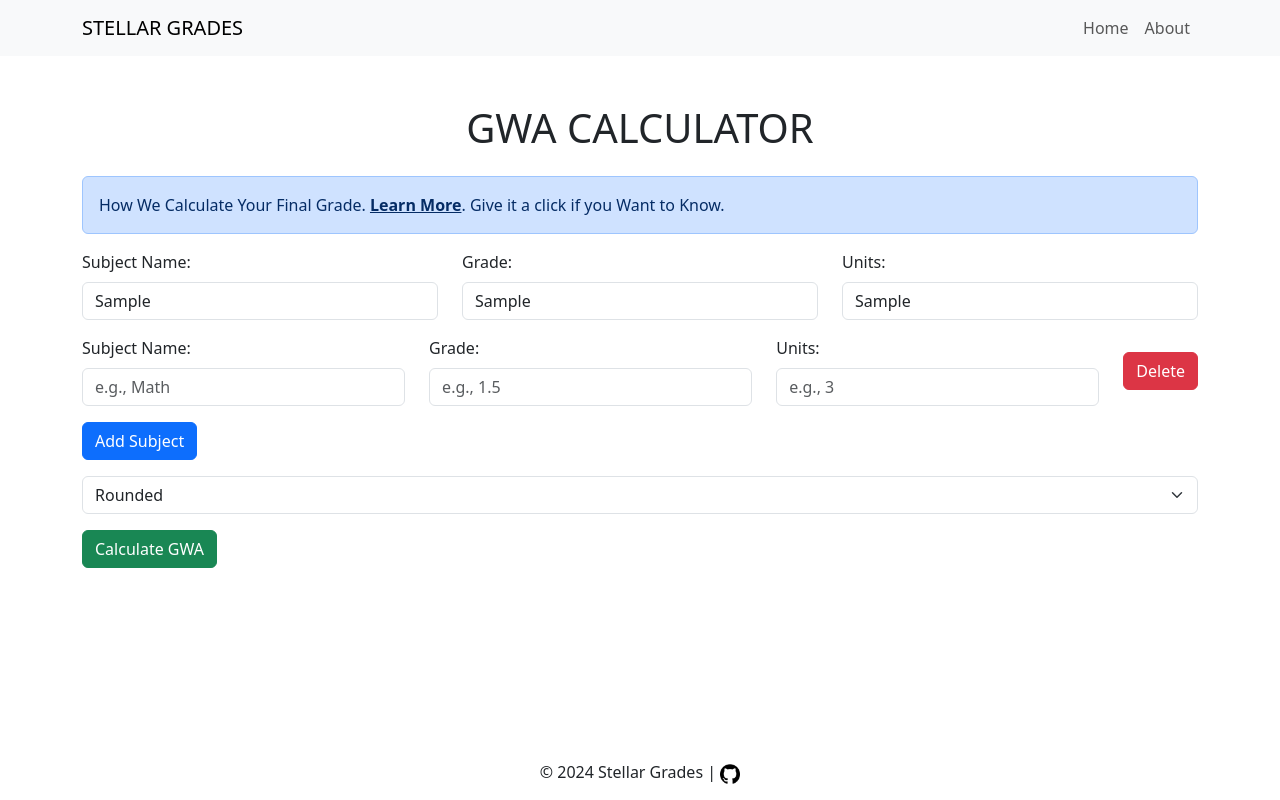
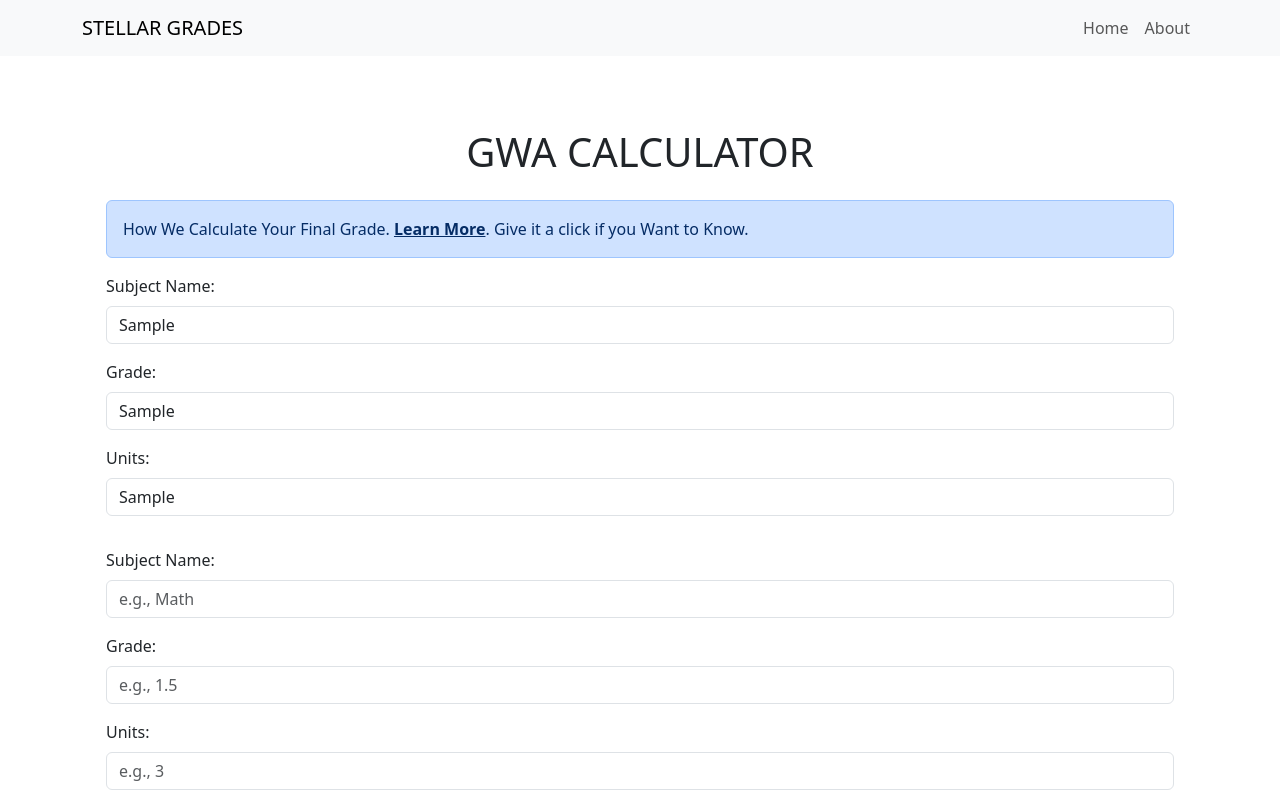
Before and after one commit to jonnelmlique/StellarGrades, a website: page index.html in a window 1280 px wide. Both pictures are taken after typing "Sample", "Sample", "Sample" into the empty fields and a click on the button "Add Subject". Shown: the top 800 px of the page. Drawn offline with nearby package versions, Linux system fonts and the light colour scheme.

Commit message:
add home design

```diff
--- a/index.html
+++ b/index.html
@@ -5,7 +5,7 @@
     <meta name="viewport" content="width=device-width, initial-scale=1.0">
     <title>Stellar Grades - Home</title>
     <link rel="stylesheet" href="./node_modules/bootstrap/dist/css/bootstrap.min.css">
-    <link rel="stylesheet" href="style.css">
+    <link rel="stylesheet" href="./css/style.css">
     <script src="https://code.jquery.com/jquery-3.6.4.min.js"></script>
 
 </head>
@@ -32,7 +32,7 @@
 </nav>
 
     <div class="container mt-5">
-        <div class="calculator">
+        <div class="calculator p-4">
             <h1 class="mb-4 text-center">GWA CALCULATOR</h1>
             <div id="subjects-container">
                 <div class="alert alert-primary" role="alert">
@@ -40,15 +40,15 @@
                   </div>
 
                 <div class="row mb-3 subject">
-                    <div class="col">
+                    <div class="mb-3 subjects">
                         <label for="subjectName" class="form-label">Subject Name:</label>
                         <input type="text" class="form-control subjectName" placeholder="e.g., Math">
                     </div>
-                    <div class="col">
+                    <div class="mb-3 subjects">
                         <label for="grade" class="form-label">Grade:</label>
                         <input type="text" class="form-control grade" placeholder="e.g., 1.5">
                     </div>
-                    <div class="col">
+                    <div class="mb-3 subjects">
                         <label for="units" class="form-label">Units:</label>
                         <input type="text" class="form-control units" placeholder="e.g., 3">
                     </div>
@@ -103,7 +103,7 @@
     <script src="./node_modules/popper.js/dist/umd/popper.min.js"></script>
     <script src="./node_modules/bootstrap/dist/js/bootstrap.min.js"></script>
 
-    <script src="script.js"></script>
+    <script src="./script/gwascript.js"></script>
 </body>
 
 </html>
--- a/script.js
+++ b/script/gwascript.js
@@ -4,16 +4,16 @@ function addSubject() {
     newSubject.className = 'row mb-3 subject';
 
     newSubject.innerHTML = `
-        <div class="col">
-            <label for="subjectName" class="form-label">Subject Name:</label>
+    <div class="mb-3 subjects">
+    <label for="subjectName" class="form-label">Subject Name:</label>
             <input type="text" class="form-control subjectName" placeholder="e.g., Math">
         </div>
-        <div class="col">
-            <label for="grade" class="form-label">Grade:</label>
+        <div class="mb-3 subjects">
+        <label for="grade" class="form-label">Grade:</label>
             <input type="text" class="form-control grade" placeholder="e.g., 1.5">
         </div>
-        <div class="col">
-            <label for="units" class="form-label">Units:</label>
+        <div class="mb-3 subjects">
+        <label for="units" class="form-label">Units:</label>
             <input type="text" class="form-control units" placeholder="e.g., 3">
         </div>
         <div class="col-auto my-auto ml-2">
```
Also changed, not shown: about.html (+2 -2 lines), learnmore.html (+2 -2 lines), css/style.css (renamed from style.css).
